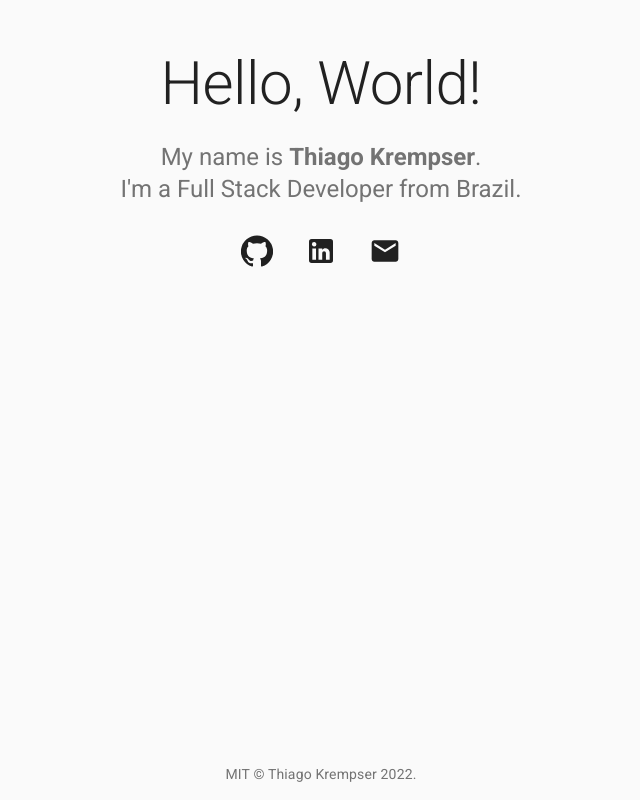
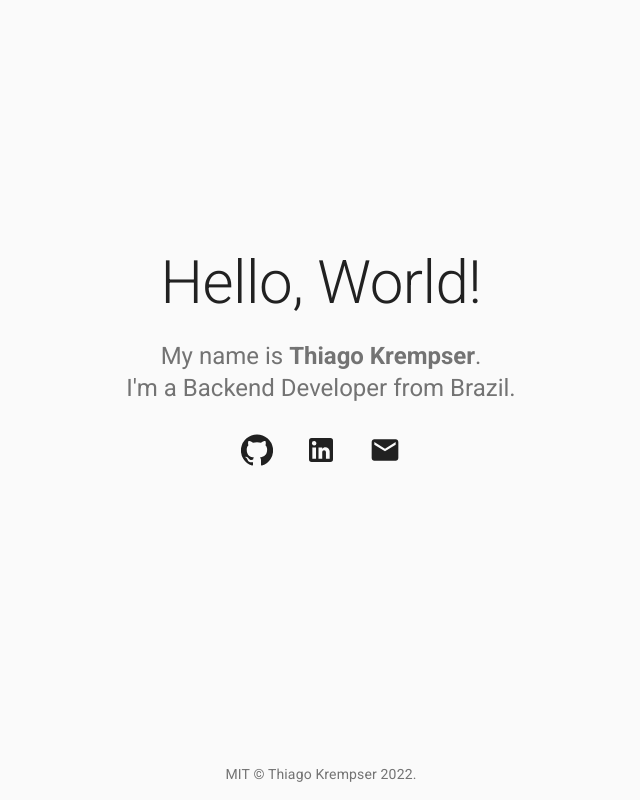
Before and after one commit to tkrempser/krempser.com.br, a Next.js app: page / in a window 1280 px wide. Shown: the whole page, without its empty margins (319-959 px from the left). Built offline with nearby package versions, Linux system fonts and the light colour scheme.

Commit message:
Update index page + Update styles

```diff
--- a/components/Layout.module.css
+++ b/components/Layout.module.css
@@ -1,15 +1,19 @@
 .root {
   display: flex;
   flex-direction: column;
-  min-height: 100vh;
+  height: 100vh;
+  overflow: hidden;
 }
 
 .main {
-  padding-top: 3rem;
+  flex: 1;
+  display: flex;
+  align-items: center;
+  justify-content: center;
+  padding: 0;
 }
 
 .footer {
-  margin-top: auto;
-  margin-bottom: 1rem;
-  padding-top: 3rem;
+  flex-shrink: 0;
+  padding: 1rem 0;
 }
--- a/pages/index.js
+++ b/pages/index.js
@@ -17,6 +17,7 @@ const Index = (props) => {
         <meta name="description" content="Thiago Krempser" />
       </Head>
 
+      <div className={classes.mainContent}>
         <Container maxWidth="sm">
           <Typography
             variant="h2"
@@ -44,7 +45,7 @@ const Index = (props) => {
             paragraph
             className={classes.presentation}
           >
-          I&apos;m a Full Stack Developer from Brazil.
+            I&apos;m a Backend Developer from Brazil.
           </Typography>
         </Container>
 
@@ -67,6 +68,7 @@ const Index = (props) => {
             <EmailIcon />
           </a>
         </p>
+      </div>
     </Fragment>
   );
 };
--- a/styles/globals.css
+++ b/styles/globals.css
@@ -4,4 +4,10 @@ body {
   margin: 0;
   font-family: -apple-system, BlinkMacSystemFont, Segoe UI, Roboto, Oxygen,
     Ubuntu, Cantarell, Fira Sans, Droid Sans, Helvetica Neue, sans-serif;
+  height: 100%;
+  overflow-x: hidden;
 }
+
+* {
+  box-sizing: border-box;
+}
--- a/styles/home.module.css
+++ b/styles/home.module.css
@@ -1,5 +1,15 @@
 p.presentation {
   margin-bottom: 0;
+}
+
+.mainContent {
+  display: flex;
+  flex-direction: column;
+  align-items: center;
+  justify-content: center;
+  width: 100%;
+  height: 100%;
+  box-sizing: border-box;
 }
 
 .icons {
```
Lines whose indentation alone changed are shown as unchanged.
